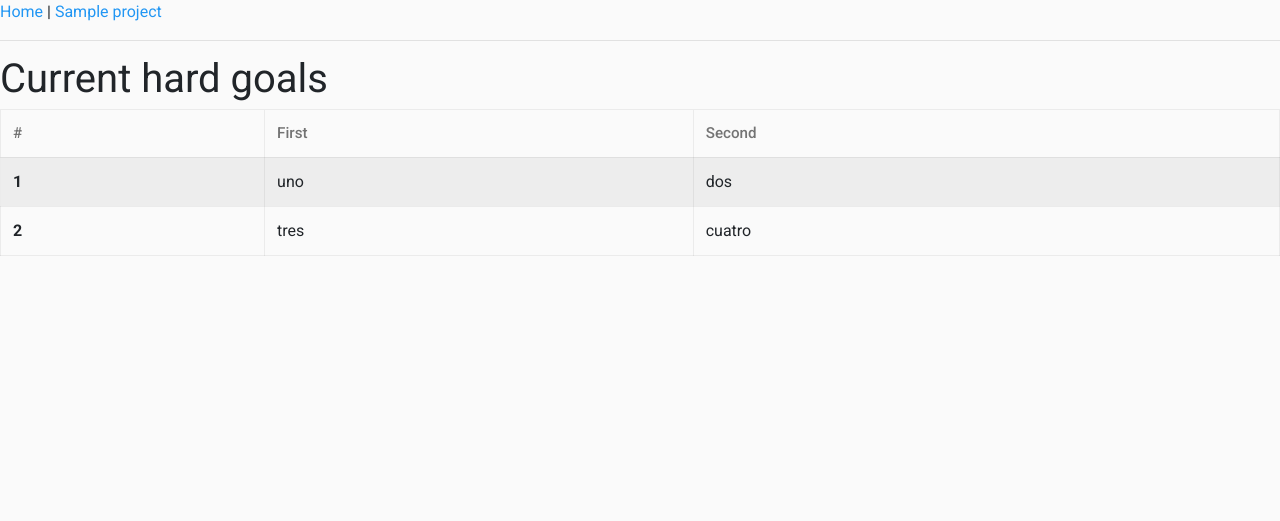
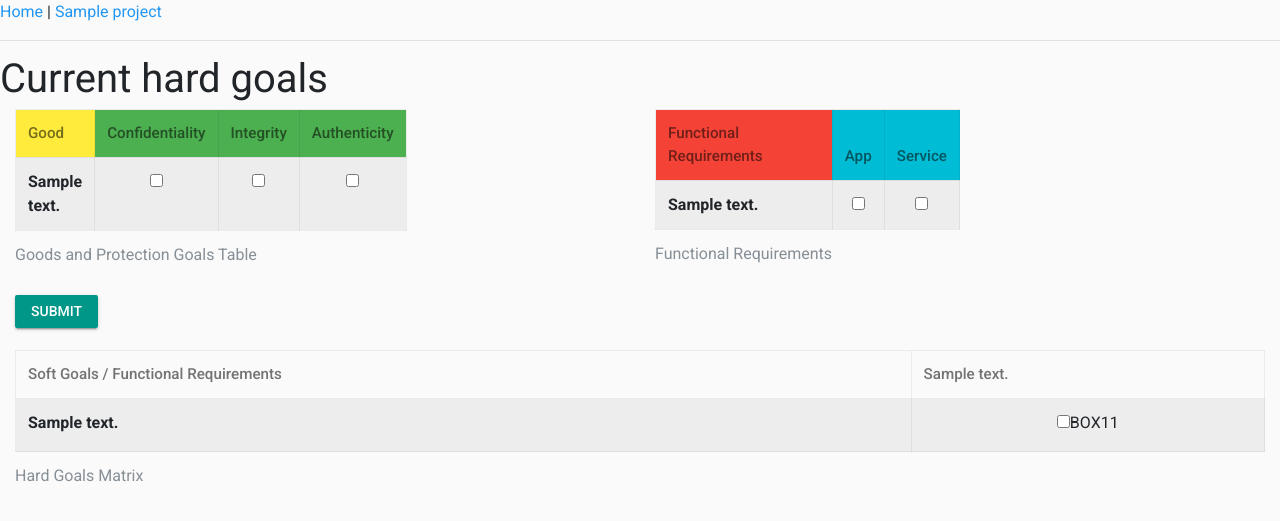
Before and after one commit to Baakel/KastelEditor, a Flask app: template editorapp/templates/hardgoals.html in a window 1280 px wide. Shown: the top 521 px of the page. Run offline with Flask 2, Linux system fonts and the light colour scheme; tables that the repository leaves empty hold one stand-in row (values such as "Sample post"); the template is opened without the code that fills it: values that come from a table or form of the project are taken from there, most other values are stand-ins (such as "Sample title", 1, 10 or a date in 2020); some libraries are stand-ins or nearby versions.

Commit message:
Worked a little on the Hard Goals page, going to have to redo the softgoals page to remove priority and to edit its name to functional requirements

```diff
--- a/editorapp/templates/hardgoals.html
+++ b/editorapp/templates/hardgoals.html
@@ -8,25 +8,88 @@
     {% for errors in get_flashed_messages(category_filter=["error"]) %}
         <div class="alert-danger" role="alert">{{ errors }}</div>
     {% endfor %}
-    <table class="table table-striped table-bordered table-hover">
-        <thead>
+    <div class="container-fluid">
+    <form method="post">
+        <div class="row">
+            <div class="col">
+                <table class="table table-striped table-bordered table-hover w-50">
+                    <caption>Goods and Protection Goals Table</caption>
+                    <thead class="thead-dark">
                         <tr>
-                <th scope="col">#</th>
-                <th scope="col">First</th>
-                <th scope="col">Second</th>
+                            <th class="bg-warning" scope="col">Good</th>
+                            <th class="bg-success" scope="col">Confidentiality</th>
+                            <th class="bg-success" scope="col">Integrity</th>
+                            <th class="bg-success" scope="col">Authenticity</th>
                         </tr>
                     </thead>
                     <tbody>
+                    {% for good in project.goods %}
                         <tr>
-                <th scope="row">1</th>
-                <td>uno</td>
-                <td>dos</td>
+                            <th scope="row">{{ good.description }}</th>
+                            <td class="text-center"><input type="checkbox" id="conf_{{ good.id }}" name="confidentiality{{ good.id }}" value="Confidentiality"><label for="conf_{{ good.id }}"></label></td>
+                            <td class="text-center"><input type="checkbox" id="integ_{{ good.id }}" name="integrity" value="Integrity"><label for="integ_{{ good.id }}"></label></td>
+                            <td class="text-center"><input type="checkbox" id="auth_{{ good.id }}" name="authenticity" value="Authenticity"><label for="auth_{{ good.id }}"></label></td>
                         </tr>
-            <tr>
-                <th scope="row">2</th>
-                <td>tres</td>
-                <td>cuatro</td>
-            </tr>
+                    {% endfor %}
                     </tbody>
                 </table>
+            </div>
+            <div class="col">
+                <table class="table table-striped table-bordered table-hover w-50">
+                    <caption>Functional Requirements</caption>
+                    <thead class="thead-dark">
+                        <tr>
+                            <th class="bg-danger" scope="col">Functional Requirements</th>
+                            <th class="bg-info" scope="col">App</th>
+                            <th class="bg-info" scope="col">Service</th>
+                        </tr>
+                    </thead>
+                    <tbody>
+                        {% for sgoal in project.soft_goals %}
+                        <tr>
+                            {% if sgoal.priority == True %}
+                                <th scope="row">{{ sgoal.description }}</th>
+                            {% else %}
+                                <td>{{ sgoal.description }}</td>
+                            {% endif %}
+                            <td class="text-center"><input type="checkbox" id="app_{{ sgoal.id }}" name="AppG" value="app_{{ sgoal.id }}"><label for="app_{{ sgoal.id }}"></label></td>
+                            <td class="text-center"><input type="checkbox" id="serv_{{ sgoal.id }}" name="ServG" value="serv_{{ sgoal.id }}"><label for="serv_{{ sgoal.id }}"></label></td>
+                        </tr>
+                        {% endfor %}
+                    </tbody>
+                </table>
+            </div>
+        </div>
+        <div class="row">
+            <div class="col">
+                <button type="submit" class="btn btn-raised btn-primary">Submit</button>
+            </div>
+        </div>
+    </form>
+    <div class="row">
+        <div class="col">
+            <table class="table table-striped table-bordered table-hover">
+                <caption>Hard Goals Matrix</caption>
+                <thead>
+                    <tr>
+                        <th scope="col">Soft Goals / Functional Requirements</th>
+                        {% for sgoal in project.soft_goals %}
+                        <th scope="col">{{ sgoal.description }}</th>
+                        {% endfor %}
+                    </tr>
+                </thead>
+                <tbody>
+                    {% for good in project.goods %}
+                    <tr>
+                        <th scope="row">{{ good.description }}</th>
+                        {% for box in project.soft_goals %}
+                        <td class="text-center"><input type="checkbox" id="box{{ good.id }}{{ box.id }}" name="HardGoal" value="Box{{ good.id }}{{ box.id }}"><label for="box{{ good.id }}{{ box.id }}">BOX{{ good.id }}{{ box.id }}</label></td>
+                        {% endfor %}
+                    </tr>
+                    {% endfor %}
+                </tbody>
+            </table>
+        </div>
+    </div>
+    </div>
 {% endblock %}
--- a/editorapp/templates/projects.html
+++ b/editorapp/templates/projects.html
@@ -59,7 +59,7 @@
                         </div>
                         {% endfor %}
                     </div>
-                    <div class="col"><a href="{{ url_for('soft_goals', project=project.name) }}">Soft Goals</a>
+                    <div class="col"><a href="{{ url_for('soft_goals', project=project.name) }}">Functional Requirements</a>
                         {% for sgoal in project.soft_goals %}
                             {% if sgoal.priority == True %}
                                 <div class="row">
--- a/editorapp/templates/sgoals.html
+++ b/editorapp/templates/sgoals.html
@@ -1,7 +1,7 @@
 {% extends "base.html" %}
 
 {% block content %}
-    <h1>Add a new Soft Goal</h1>
+    <h1>Add a new Functional Requirements</h1>
     {% for message in get_flashed_messages(category_filter=["succ"]) %}
         <div class="alert-success" role="alert">{{ message }}</div>
     {% endfor %}
@@ -12,13 +12,13 @@
             {{ form.hidden_tag() }}
             <table>
                 <tr>
-                    <td>{{ form.sgoals(class_="form-control", size=140, placeholder="describe your soft goals") }} <button type="submit" class="btn btn-raised btn-primary">Add</button></td>
+                    <td>{{ form.sgoals(class_="form-control", size=140, placeholder="describe your requirements") }} <button type="submit" class="btn btn-raised btn-primary">Add</button></td>
                     <td></td>
                     <td><div class="switch"><label>{{ form.priority }} Check for <b>HIGH</b> priority</label></div></td>
                 </tr>
                 <tr><td></td></tr>
                 <tr>
-                    <th>Current Soft Goals</th>
+                    <th>Current Functional Requirements</th>
                 </tr>
                 {% for sgoal in project.soft_goals %}
                     {% if sgoal.priority == True %}
--- a/editorapp/views.py
+++ b/editorapp/views.py
@@ -1,7 +1,7 @@
 from flask import render_template, url_for, flash, redirect, request, session, g
 from editorapp import app, db, github
 from flask_login import login_required
-from .forms import StakeHoldersForm, ProjectForm, GoodsForm, SoftGoalsForm, EditorForm, AccessForm
+from .forms import StakeHoldersForm, ProjectForm, GoodsForm, SoftGoalsForm, EditorForm, AccessForm, HardGoalsForm
 from .models import Stakeholder, Users, lm, Projects, Good, SoftGoal
 import requests
 
@@ -310,10 +310,26 @@ def removesg(project, desc):
         return redirect(url_for('index'))
 
 
-@app.route('/hard_goals/<project>')
+@app.route('/hard_goals/<project>', methods=['GET', 'POST'])
 @login_required
 def hard_goals(project):
     project = Projects.query.filter_by(name=project).first()
+    gds = Good.query.filter_by(project_id=project.id).all()
+    if request.method == 'POST':
+        for good in project.goods:
+            print(request.form.getlist('confidentiality%s' % good.id))
+            for goal in request.form.getlist('confidentiality%s' % good.id):
+                u = goal + " of " + good.description
+                print(u)
+    # elements = len(gds)
+    # if request.method == 'POST':
+    #     elements += len(request.form.getlist('confidentiality')) + len(request.form.getlist(
+    #     'integrity')) + len(request.form.getlist('authenticity'))
+    #     print(request.form.getlist('confidentiality'), request.form.getlist('integrity'), request.form.getlist('authenticity'))
+    # else:
+    #     print('nope')
+    # if request.form.validate_on_submit():
+    #     print(request.form.getlist('confidentiality'))
     return render_template('hardgoals.html',
                            title=project.name,
                            project=project)
```
Also changed, not shown: db_repository/versions/025_migration.py (added, +30 -0 lines), db_repository/versions/026_migration.py (added, +51 -0 lines), editorapp/forms.py (+26 -3 lines), editorapp/models.py (+10 -1 lines). Lines whose indentation alone changed are shown as unchanged.
